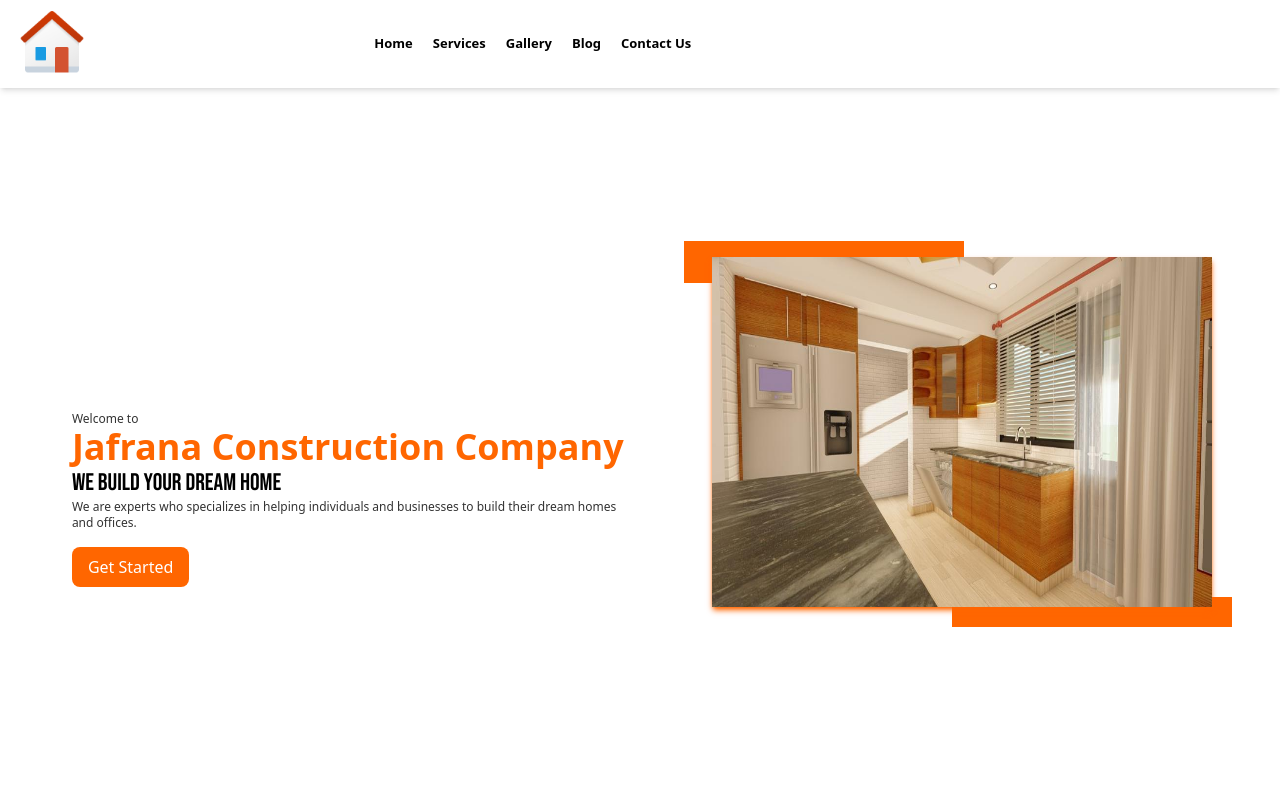
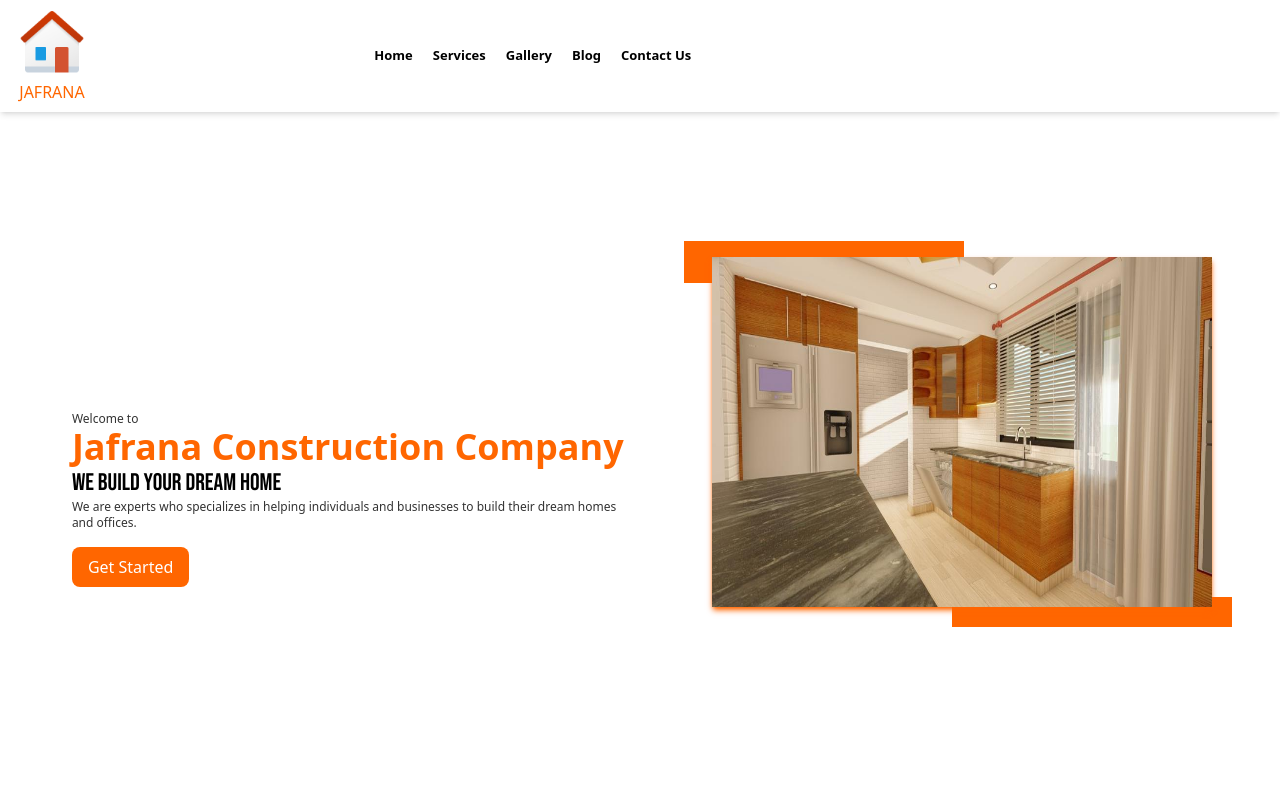
Before and after one commit to matthewkuria/jafrana, a Next.js app: page / in a window 1280 px wide. Shown: the top 800 px of the page. Built offline with nearby package versions, Linux system fonts and the light colour scheme; a web font is replaced by a local one.

Commit message:
Add the Jafrana title to the Logo

```diff
--- a/app/components/Navlogo.tsx
+++ b/app/components/Navlogo.tsx
@@ -4,8 +4,9 @@ import jafranaHomeLogo from "../../public/home-icon.png";
 export default function Navlogo() {
     return (
             <div className="">
-            <Link href="/">
-                <Image src={jafranaHomeLogo} alt="Thika Greens Golf logo" width={80} height={80} className="w-18 h-18" />
+            <Link href="/" className="flex flex-col items-center">
+                <Image src={jafranaHomeLogo} alt="Jafrana construction  logo" width={80} height={80} className="w-18 h-18" />
+                <p className="text-primary uppercase">Jafrana</p>
             </Link>
             </div>
     )
```
